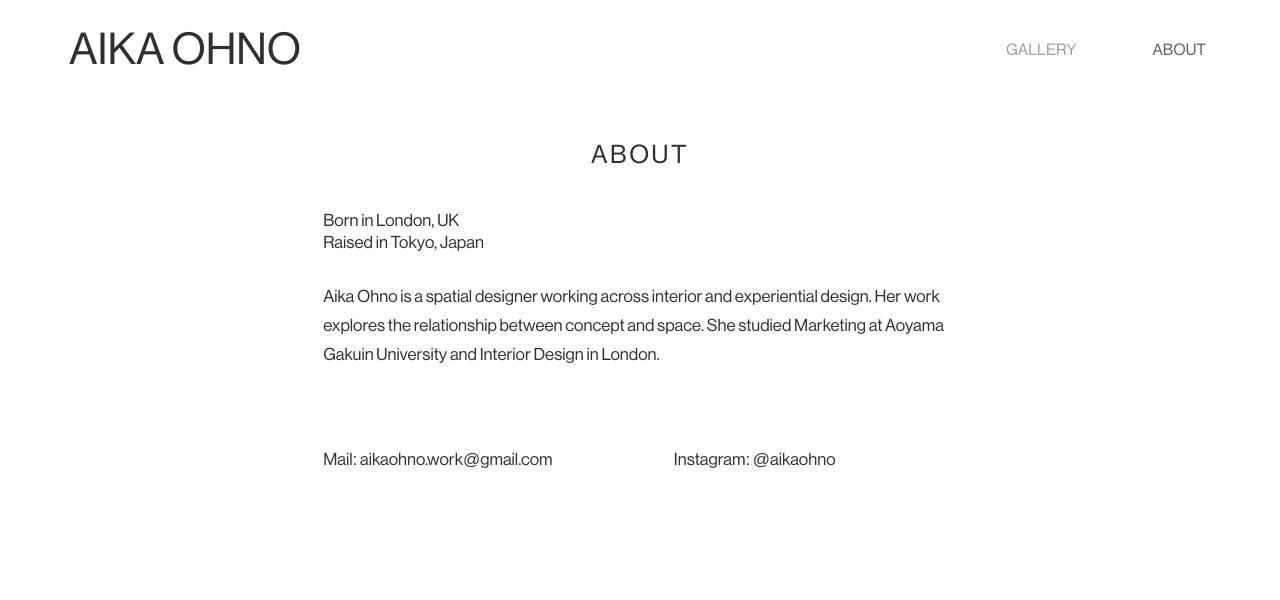
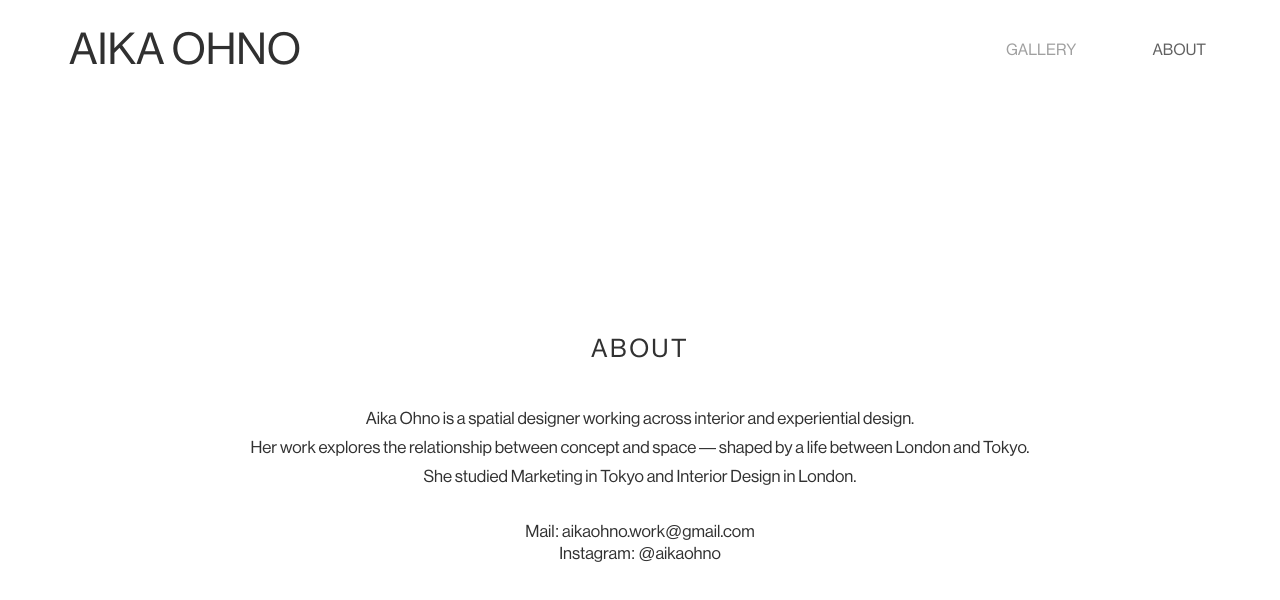
Before and after one commit to TerenceWin/aikaWebsite, a React (Vite) app: page / in a window 1280 px wide. Both pictures are taken after a click on the element "ABOUT". Shown: the top 600 px of the page. Built offline with nearby package versions, Linux system fonts and the light colour scheme.

Commit message:
Added animation and underline effects

```diff
--- a/src/About.css
+++ b/src/About.css
@@ -1,12 +1,11 @@
 .aboutWrapper {
-    width: 100%;
+    max-width: 1400px;
     min-height: calc(100vh - 100px);
-    box-sizing: border-box;
     font-size: 17px;
     display: flex;
     flex-direction: column;
+    justify-content: center;
     align-items: center;
-    padding: 40px 0 60px 0;
     color: #313131;
 }
 
@@ -18,10 +17,10 @@
 }
 
 .aboutContent {
-    width: 55%;
     display: flex;
     flex-direction: column;
     gap: 30px;
+    text-align: center;
 }
 
 .aboutBio {
@@ -35,8 +34,10 @@
 }
 
 .aboutDescription {
+    padding: 0;
     margin: 0;
     line-height: 1.7;
+
 }
 
 .aboutImagePlaceholder {
@@ -47,11 +48,10 @@
 
 .contactSection {
     display: flex;
-    flex-direction: flex;
+    flex-direction: column;
     justify-content: space-between; align-items: center;
     gap: 2px;
     width: 100%;
-    margin-top: 50px;
 }
 
 .contactSection p {
--- a/src/About.jsx
+++ b/src/About.jsx
@@ -8,16 +8,11 @@ function About(){
 
             <div className="aboutContent">
 
-                <div className="aboutBio">
-                    <p>Born in London, UK</p>
-                    <p>Raised in Tokyo, Japan</p>
-                </div>
+                <p className="aboutDescription">
+                    Aika Ohno is a spatial designer working across interior and experiential design.<br></br>
+                    Her work explores the relationship between concept and space — shaped by a life between London and Tokyo.<br></br>
+                    She studied Marketing in Tokyo and Interior Design in London.
 
-                <p className="aboutDescription">
-                    Aika Ohno is a spatial designer working across interior
-                    and experiential design. Her work explores the relationship
-                    between concept and space. She studied Marketing at Aoyama
-                    Gakuin University and Interior Design in London.
                 </p>
 
                 <div className="contactSection">
--- a/src/App.css
+++ b/src/App.css
@@ -53,8 +53,6 @@
 html, body{
     margin: 0;
     padding: 0;
-    width: 100%;
-    height: 100%;
     font-family: 'NeueHaasGrotesk', sans-serif;
     font-weight: 400;
     overscroll-behavior: none;
@@ -64,7 +62,6 @@ html, body{
 
 
 .home-container{
-    width: 100vw;
     min-height: 100vh;
     padding: 0;
     margin: 0;
@@ -109,6 +106,10 @@ html, body{
     font-weight: 400;
 }
 
+.selectedFontColor:hover{
+    text-decoration: underline;
+}
+
 .notSelectedFontColor{
     color: rgb(160, 160, 160);
     font-weight: 400;
@@ -129,14 +130,8 @@ html, body{
     display: flex;
     justify-content: space-between;
     align-items: center;
-}
-
-.footer-left{
-    display: flex;
-    flex-direction: column;
-    justify-content: center;
-    align-items: center;
-    color: rgb(97, 97, 97);
+    margin-bottom: 50px;
+    box-sizing: border-box;
 }
 
 .footerHidden{
@@ -181,3 +176,7 @@ html, body{
     outline: inherit;
     color: rgb(97, 97, 97);
 }
+
+.topButton:hover{
+    text-decoration: underline;
+}
--- a/src/App.jsx
+++ b/src/App.jsx
@@ -67,18 +67,16 @@ function App() {
         </div>
 
 
-        <div id="context" className="context">
+        <div className="context">
             {menuItem === "gallery" && <Gallary />}
             {menuItem === "about" && <About />}
         </div>
 
         <div id="footer" className={isAbout ? `footerHidden` : `footer`}>
-          <div id="footer-left" className="footer-left">
             <p>@2026 JINGUMAE</p>
-          </div>
-          <button id="slide-top-button" className="topButton" onClick={scrollToTop}>
-            TOP
-          </button>
+            <button id="slide-top-button" className="topButton" onClick={scrollToTop}>
+              TOP
+            </button>
         </div>
     </div>
   )
--- a/src/Gallary.css
+++ b/src/Gallary.css
@@ -39,6 +39,10 @@
     color: #2f2f2f;
 }
 
+.gallary-item-description:hover{
+    text-decoration: underline;
+}
+
 .gallary-item-description p{
     padding: 0;
     margin: 0;
@@ -51,14 +55,23 @@
 }
 
 @keyframes fadeIn {
-    from {
-        opacity: 0;
-        transform: scale(0.95); /* Optional: slight zoom effect */
-    }
-    to {
-        opacity: 1;
-        transform: scale(1);
-    }
+    from { opacity: 0; transform: scale(0.95); }
+    to { opacity: 1; transform: scale(1); }
+}
+
+@keyframes fadeOut {
+    from { opacity: 1; }
+    to { opacity: 0; }
+}
+
+@keyframes slideFromRight {
+    from { opacity: 0; transform: translateX(40px); }
+    to { opacity: 1; transform: translateX(0); }
+}
+
+@keyframes slideFromLeft {
+    from { opacity: 0; transform: translateX(-40px); }
+    to { opacity: 1; transform: translateX(0); }
 }
 
 .gallary-item-container {
@@ -74,6 +87,18 @@
     display: flex;
     align-items: center;
     justify-content: center;
+}
+
+.gallary-item-container.popup-fade-out {
+    animation: fadeOut 0.25s ease-in forwards;
+}
+
+.img-slide-next {
+    animation: slideFromRight 0.25s ease-out forwards;
+}
+
+.img-slide-prev {
+    animation: slideFromLeft 0.25s ease-out forwards;
 }
 
 .close-btn {
--- a/src/Gallary.jsx
+++ b/src/Gallary.jsx
@@ -19,6 +19,8 @@ function Gallary(){
     const [previewSizes, setPreviewSizes] = useState({});
     const [popupImgSize, setPopupImgSize] = useState(null);
     const [popupImgReady, setPopupImgReady] = useState(false);
+    const [slideDirection, setSlideDirection] = useState(null);
+    const [isClosing, setIsClosing] = useState(false);
 
     const handlePopupImageLoad = (e) => {
         const { naturalWidth, naturalHeight } = e.target;
@@ -43,7 +45,7 @@ function Gallary(){
     };
 
     const gallary = ["gallary1", "gallary2"]
-    const gallaryDiscription = ["gallery1 text description", "gallery2 text description"]
+    const gallaryDiscription = ["DASSIN/ September 2025", "Growing Underground: A Design Experiment/ April 2023"]
     const gallaryArr1 = [gallary1_1, gallary1_2, gallary1_3, gallary1_4, gallary1_5]
     const gallaryArr2 = [gallary2_1, gallary2_2, gallary2_3, gallary2_4, gallary2_5]
     const gallaryArrays = [gallaryArr1, gallaryArr2]
@@ -73,12 +75,15 @@ function Gallary(){
       setCurrentDisplayIndex(0)
       setPopupImgSize(null)
       setPopupImgReady(false)
+      setSlideDirection(null)
+      setIsClosing(false)
     }
 
     const previousGallaryItem = () => {
       const activeArr = gallaryArrays[activeGallaryIndex]
       setPopupImgSize(null)
       setPopupImgReady(false)
+      setSlideDirection('prev')
       if(currentDisplayIndex == 0){
         setCurrentDisplayIndex(activeArr.length - 1)
       }else{
@@ -90,12 +95,30 @@ function Gallary(){
       const activeArr = gallaryArrays[activeGallaryIndex]
       setPopupImgSize(null)
       setPopupImgReady(false)
+      setSlideDirection('next')
       if(currentDisplayIndex == (activeArr.length - 1)){
         setCurrentDisplayIndex(0)
       }else{
         setCurrentDisplayIndex(currentDisplayIndex + 1)
       }
     }
+
+    const handleClose = () => {
+      setIsClosing(true)
+    }
+
+    const handleContainerAnimationEnd = () => {
+      if (isClosing) {
+        setGallaryItem(null)
+        setIsClosing(false)
+      }
+    }
+
+    const imgAnimClass = slideDirection === 'next'
+      ? 'img-slide-next'
+      : slideDirection === 'prev'
+        ? 'img-slide-prev'
+        : ''
 
     return(
         <div id="gallary" className="gallary">
@@ -118,8 +141,12 @@ function Gallary(){
 
             {gallaryItem && (
               <div className="popup-wrapper">
-                <div id="gallary-item-container" className="gallary-item-container">
-                    <button className="close-btn" onClick={() => setGallaryItem(null)}>
+                <div
+                  id="gallary-item-container"
+                  className={`gallary-item-container${isClosing ? ' popup-fade-out' : ''}`}
+                  onAnimationEnd={handleContainerAnimationEnd}
+                >
+                    <button className="close-btn" onClick={handleClose}>
                         <CloseSVG />
                     </button>
 
@@ -129,7 +156,8 @@ function Gallary(){
                       </button>
                       <div id="gallary-library" className="gallary-library">
                         <img
-                          className="current-gallary-img"
+                          key={currentDisplayIndex}
+                          className={`current-gallary-img${imgAnimClass ? ` ${imgAnimClass}` : ''}`}
                           src={gallaryArrays[activeGallaryIndex][currentDisplayIndex]}
                           style={popupImgSize
                             ? { width: popupImgSize.width, height: popupImgSize.height, visibility: popupImgReady ? 'visible' : 'hidden' }
```
